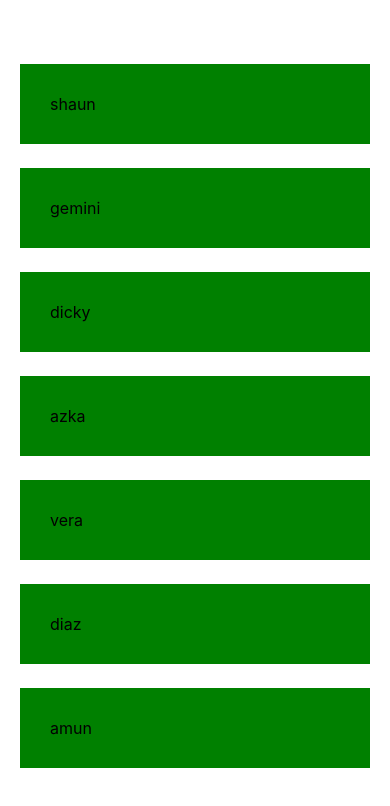
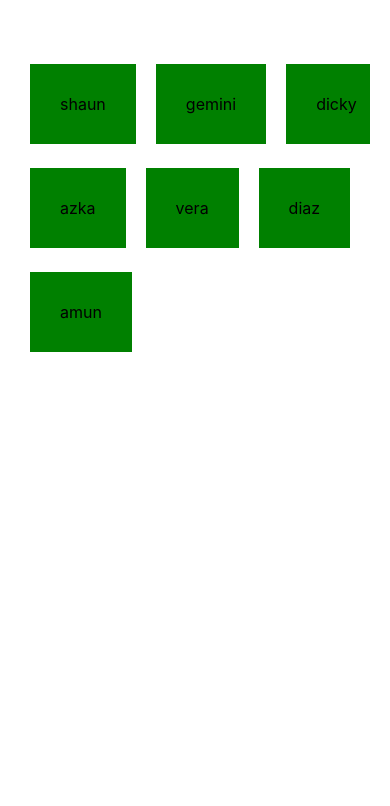
Before and after one commit to alfattahdicky/react-native-tutorial, a React Native app: screen / in a window 390 px wide. Shown: the top 806 px of the page. Built offline with nearby package versions, Linux system fonts and the light colour scheme.

Commit message:
learn flatlist

```diff
--- a/App.js
+++ b/App.js
@@ -1,27 +1,33 @@
 import React, { useState } from "react";
-import { Button, StyleSheet, Text, View, ScrollView } from "react-native";
+import { StyleSheet, Text, View, ScrollView, FlatList } from "react-native";
 
 const App = () => {
   const [people, setPeople] = useState([
-    { name: "shaun", key: "1" },
-    { name: "gemini", key: "2" },
-    { name: "dicky", key: "3" },
-    { name: "azka", key: "4" },
-    { name: "vera", key: "5" },
-    { name: "diaz", key: "6" },
-    { name: "amun", key: "7" },
+    { name: "shaun", id: "1" },
+    { name: "gemini", id: "2" },
+    { name: "dicky", id: "3" },
+    { name: "azka", id: "4" },
+    { name: "vera", id: "5" },
+    { name: "diaz", id: "6" },
+    { name: "amun", id: "7" },
   ]);
 
   return (
-    // need key prop in parent component
+    // can use id but using attribute in flatlist is keyExtractor
     <View style={styles.container}>
-      <ScrollView>
+      <FlatList
+        numColumns={3}
+        keyExtractor={(item) => item.id}
+        data={people}
+        renderItem={({ item }) => <Text style={styles.item}>{item.name}</Text>}
+      />
+      {/* <ScrollView>
         {people.map((item) => (
           <View key={item.key}>
             <Text style={styles.item}>{item.name}</Text>
           </View>
         ))}
-      </ScrollView>
+      </ScrollView> */}
     </View>
   );
 };
@@ -40,6 +46,7 @@ const styles = StyleSheet.create({
     padding: 30,
     backgroundColor: "green",
     fontSize: 16,
+    marginHorizontal: 10,
   },
 });
 
```
